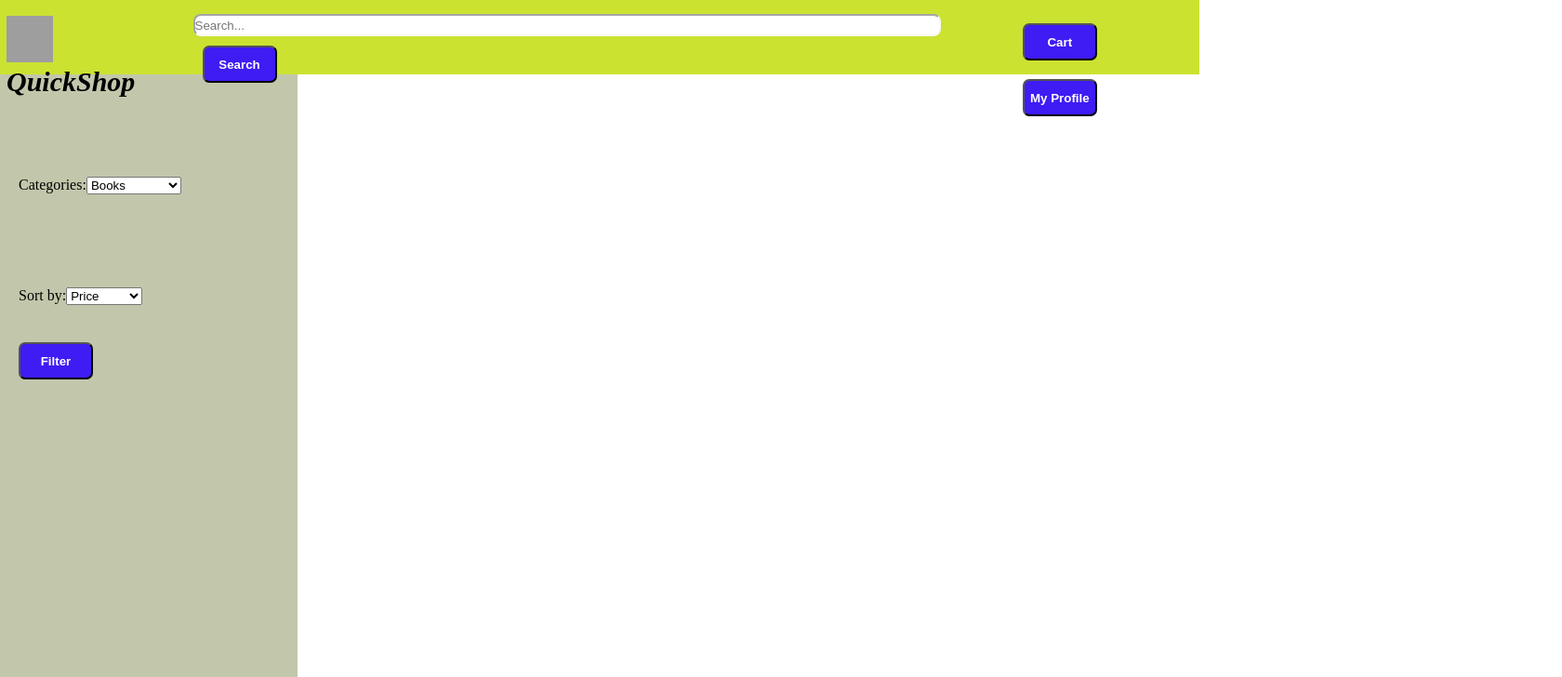
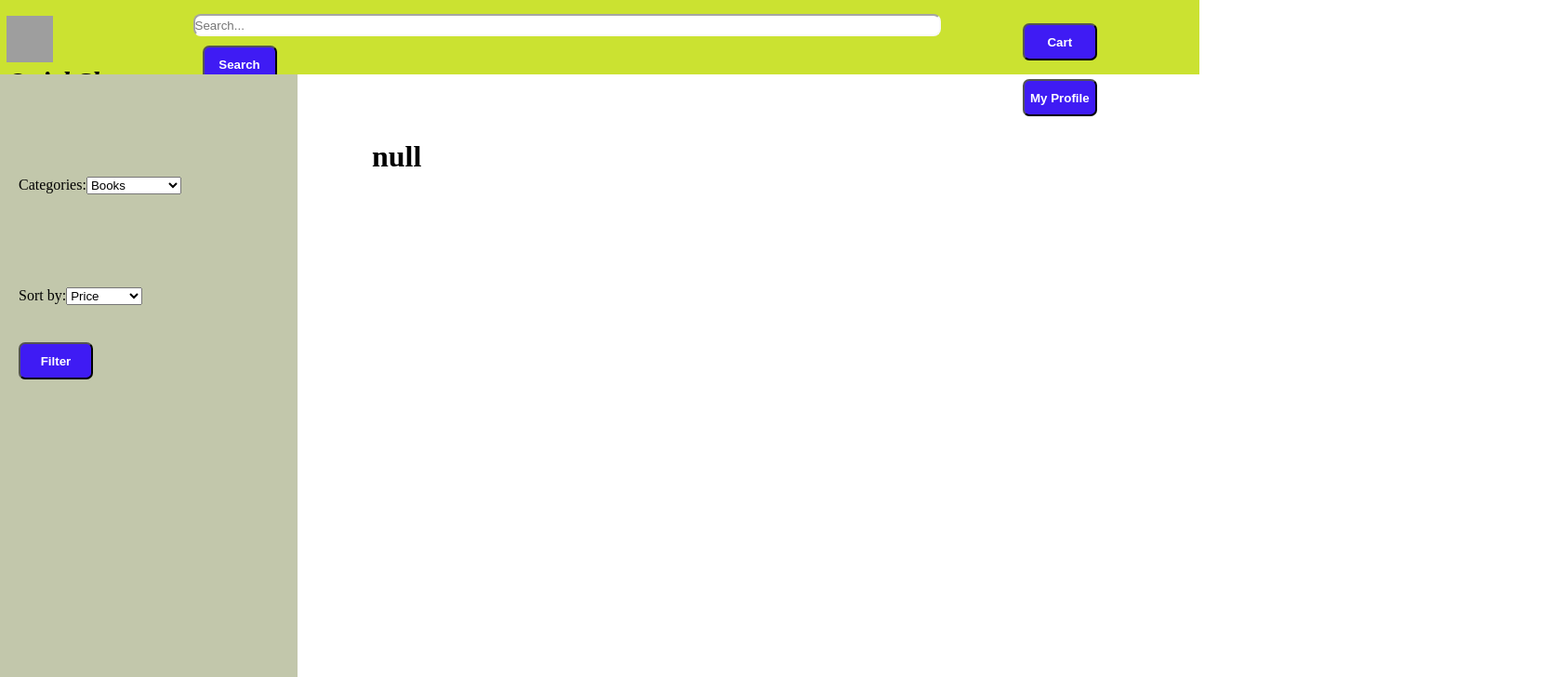
Before and after one commit to Starlightdoto/online-shop, a React (Create React App) app: page / in a window 1280 px wide. Shown: the top 728 px of the page at 93% size, 1680 px wide, since content can reach past the window. Built offline with nearby package versions, Linux system fonts and the light colour scheme; grey boxes are pictures that could not be loaded; the HTML template or start-up script is replaced by a standard one.

Commit message:
added header and refactored components (minor)

```diff
--- a/src/App.tsx
+++ b/src/App.tsx
@@ -1,6 +1,7 @@
 import React from 'react';
 import { Navbar } from './components/Navbar';
 import { Sidebar } from './components/Sidebar';
+import { ResultHeader } from './components/ui-components/ResultHeader';
 
 
 function App() {
@@ -8,7 +9,7 @@ function App() {
     <div className="App">
       <Navbar />
       <Sidebar />
-      <h1>Header</h1>
+      <ResultHeader />
     </div>
   );
 }
--- a/src/components/Navbar.tsx
+++ b/src/components/Navbar.tsx
@@ -7,21 +7,25 @@ interface NavbarProps {
 
 }
 
-export const Navbar:FC<NavbarProps> = (props) => (
+export const Navbar:FC<NavbarProps> = (props) => {
+    return (
     <div>
         <nav className={"mainNavbar"}>
             <div className={"leftBox"}>
-                <img src="https://img.freepik.com/premium-vector/online-shop-logo-design-template-perfect-ecommerce-sale-store-shop-discount-web_695238-64.jpg" alt=""  className={"logo"}/>
+                <img
+                    src="https://img.freepik.com/premium-vector/online-shop-logo-design-template-perfect-ecommerce-sale-store-shop-discount-web_695238-64.jpg"
+                    alt="" className={"logo"}/>
                 <span className={"mainName"}>QuickShop</span>
             </div>
             <div className={"midBox"}>
-                <input type="text" placeholder="Search..." />
-                <Button className={"default"} buttonText={"Search"} />
+                <input type="text" placeholder="Search..."/>
+                <Button className={"default"} buttonText={"Search"}/>
             </div>
             <div className={"rightBox"}>
-                <Button className={"default"} buttonText={"Cart"} />
-                <Button className={"default"} buttonText={"My Profile"} />
+                <Button className={"default"} buttonText={"Cart"}/>
+                <Button className={"default"} buttonText={"My Profile"}/>
             </div>
         </nav>
     </div>
-);
+    )
+};
--- a/src/components/Sidebar.tsx
+++ b/src/components/Sidebar.tsx
@@ -7,10 +7,12 @@ interface SidebarProps {
 
 }
 
-export const Sidebar:FC<SidebarProps> = (props) => (
+export const Sidebar:FC<SidebarProps> = (props) => {
+    return (
     <div className={"sideBar"}>
-        <Selector />
-        <SortSelector />
-        <Button className={"default"}  buttonText = "Filter"/>
+        <Selector/>
+        <SortSelector/>
+        <Button className={"default"} buttonText="Filter"/>
     </div>
-);
+    )
+};
--- a/src/components/ui-components/Button.tsx
+++ b/src/components/ui-components/Button.tsx
@@ -5,8 +5,10 @@ interface ButtonProps {
     buttonText: string,
 }
 
-export const Button:FC<ButtonProps> = ({className, buttonText}) => (
+export const Button:FC<ButtonProps> = ({className, buttonText}) => {
+    return (
     <button className={`${className}-button`}>
         {buttonText}
     </button>
-);
+    )
+};
--- /dev/null
+++ b/src/components/ui-components/ResultHeader.tsx
@@ -0,0 +1,17 @@
+import React, {FC, useState} from "react";
+
+
+interface ResultHeaderProps {
+
+}
+
+export const ResultHeader:FC<ResultHeaderProps> = (props) => {
+
+    const [headerState, setHeaderState] = useState('null');
+
+    return (
+        <div className={"header"}>
+            <h1>{headerState}</h1>
+        </div>
+    );
+};
--- a/src/components/ui-components/Selector.tsx
+++ b/src/components/ui-components/Selector.tsx
@@ -4,7 +4,8 @@ interface SelectorProps {
 
 }
 
-export const Selector:FC<SelectorProps> = (props) => (
+export const Selector:FC<SelectorProps> = (props) => {
+    return (
     <div className={"selector"}>
         <label htmlFor="catSelector">Categories:</label>
         <select name="catSelector" id="">
@@ -14,4 +15,5 @@ export const Selector:FC<SelectorProps> = (props) => (
             <option value="computers">Computers</option>
         </select>
     </div>
-);
+    )
+};
--- a/src/components/ui-components/SortSelector.tsx
+++ b/src/components/ui-components/SortSelector.tsx
@@ -4,7 +4,8 @@ interface SortSelectorProps {
 
 }
 
-export const SortSelector:FC<SortSelectorProps> = (props) => (
+export const SortSelector:FC<SortSelectorProps> = (props) => {
+    return (
     <div className={"selector"}>
         <label htmlFor="sortSelector">Sort by:</label>
         <select name="sortSelector" id="">
@@ -13,4 +14,5 @@ export const SortSelector:FC<SortSelectorProps> = (props) => (
             <option value="popularity">Popularity</option>
         </select>
     </div>
-);
+    )
+};
--- a/src/index.css
+++ b/src/index.css
@@ -1,7 +1,10 @@
 * {
     margin: 0;
     padding: 0;
+}
 
+.App{
+    display: flexbox;
 }
 
 .mainNavbar {
@@ -64,10 +67,12 @@
 }
 
 .sideBar {
+    position: absolute;
     width: 300px;
     height: 100vh;
     background-color: rgb(194, 199, 171);
     padding: 10px;;
+
 }
 
 .selector {
@@ -75,3 +80,9 @@
     margin-bottom: 30px;
     margin-top: 100px;
 }
+
+.header {
+    position: relative;
+    top: 70px;
+    left: 400px;
+}
```
Also changed, not shown: src/components/ProductList.tsx (added, +16 -0 lines).
